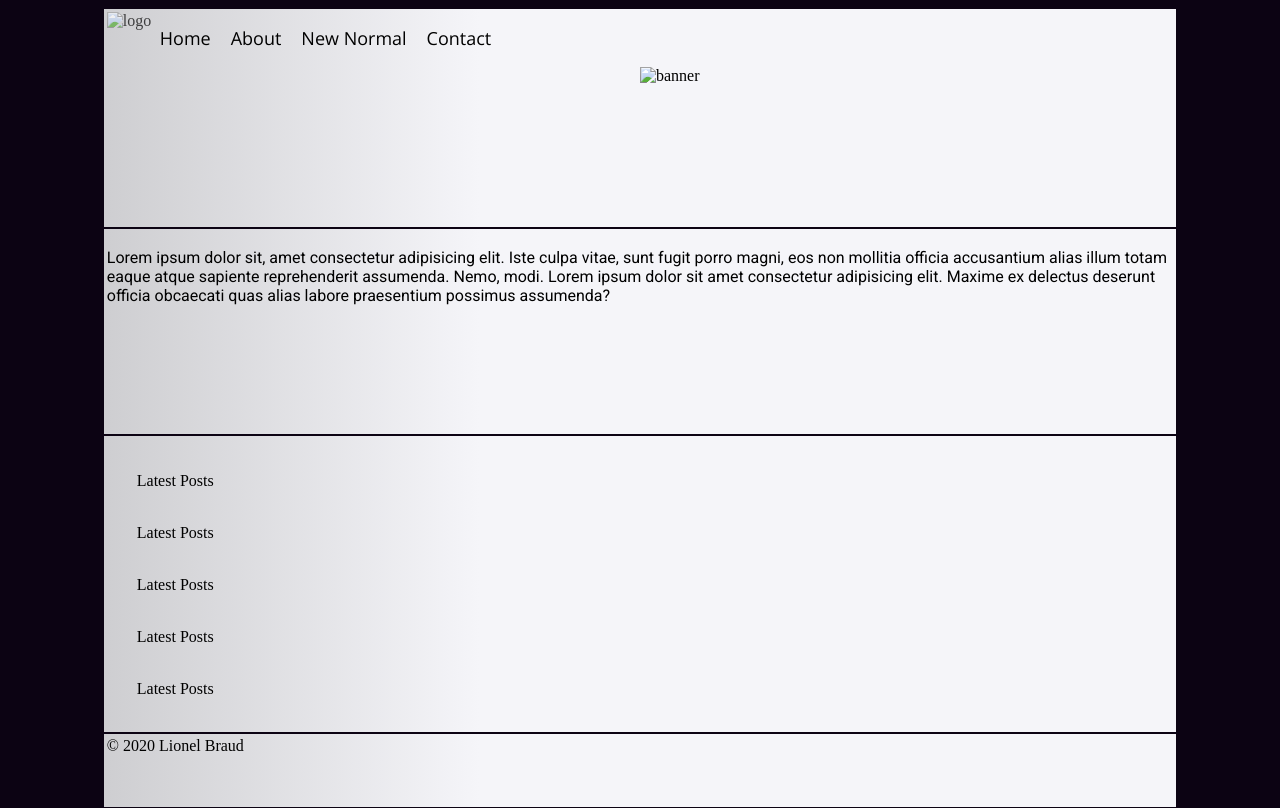
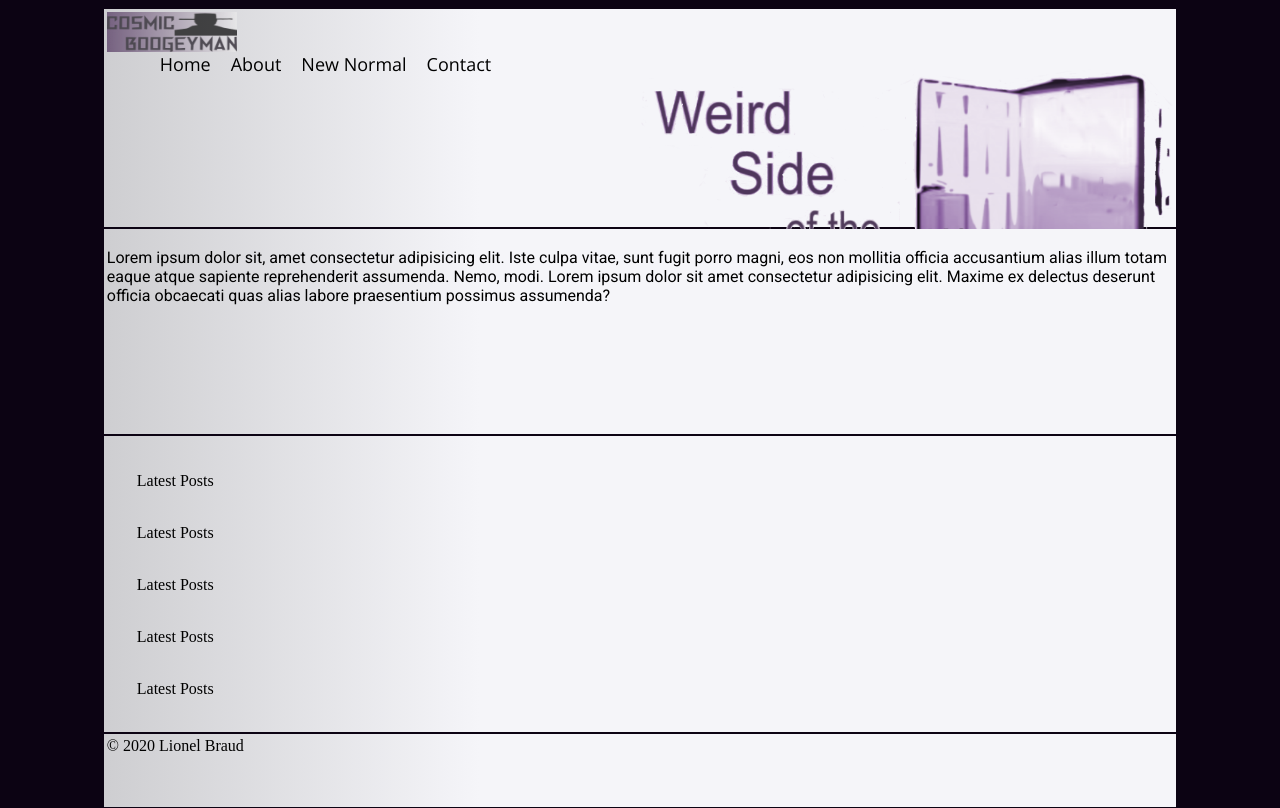
Before and after one commit to lionelbraud/lionelbraud.github.io, a plain HTML site: page index.html in a window 1280 px wide. Drawn offline with nearby package versions, Linux system fonts and the light colour scheme; files that its build step writes are made by us from their sources.

Commit message:
Update index.html

```diff
--- a/index.html
+++ b/index.html
@@ -3,7 +3,7 @@
 <head>
     <meta charset="UTF-8">
     <meta name="viewport" content="width=device-width, user-scalable=no">
-    <link rel="stylesheet" href="css/style.css">
+    <link rel="stylesheet" href="style.css">
     <link href="https://fonts.googleapis.com/css2?family=Open+Sans:wght@400;600&family=Roboto:ital,wght@0,300;0,400;1,400&display=swap" rel="stylesheet">
     <rel>
     <script type="text/javascript" src="weird.js"></script>
@@ -14,7 +14,7 @@
     <div class="container">
          <header class="flexitem">
                 <div class="column1">
-                 <img src="css/logo1.png" class="logo" alt="logo">
+                 <img src="logo1.png" class="logo" alt="logo">
 
                 <nav>
                     <ul class="nav">
@@ -27,7 +27,7 @@
                 </nav>
             </div>
                 <div class="column2">
-                 <img src="css/finaldoor2.png" class="door" alt="banner">
+                 <img src="finaldoor2.png" class="door" alt="banner">
             </div>
         </header>
         <main>
```
